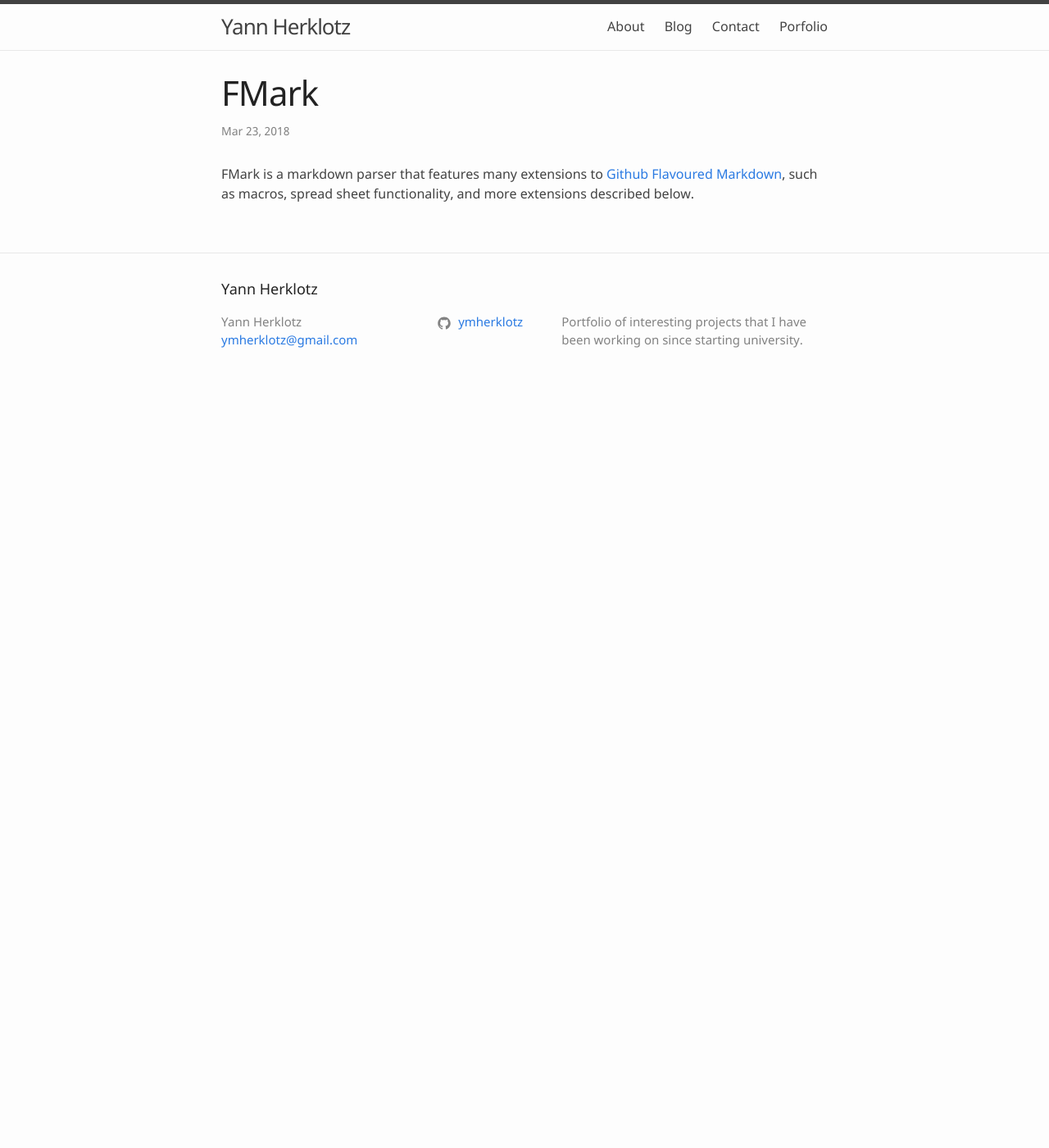
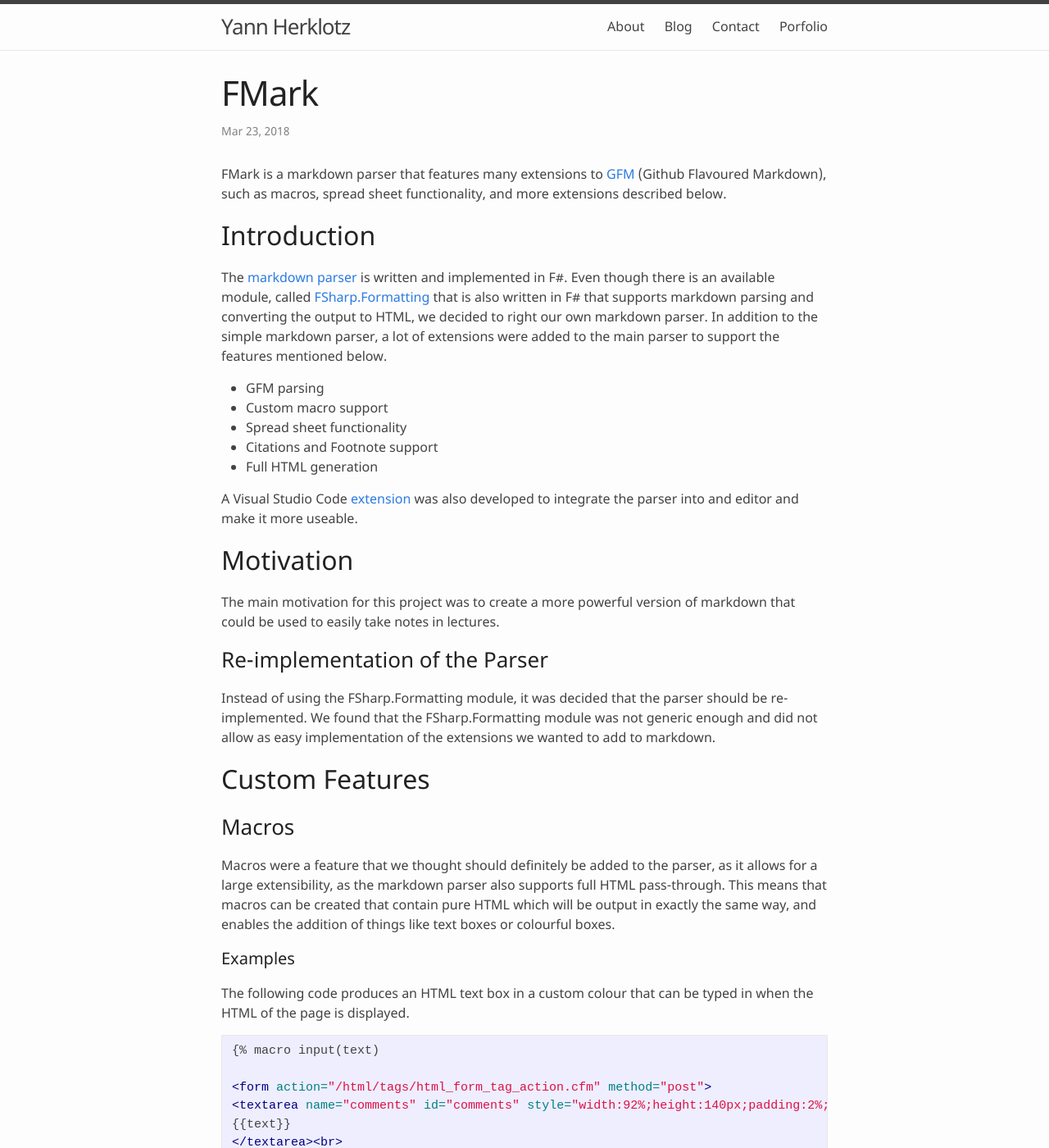
Before and after one commit to ymherklotz/website-imperial, a Jekyll site: the page built from _portfolio/2018-03-23-fmark.md, in a window 1280 px wide and 1400 px high. Shown: the whole window at 82% size. Built offline with Jekyll 4.4.1, drawn with Linux system fonts in a browser that asks for light colours; some of the changed text lies outside the part shown.

Commit message:
Adding favicon and more blogs

````diff
--- a/_includes/head.html
+++ b/_includes/head.html
@@ -10,6 +10,14 @@
   <link rel="canonical" href="{{ page.url | replace:'index.html','' | absolute_url }}">
   <link rel="alternate" type="application/rss+xml" title="{{ site.title | escape }}" href="{{ "/feed.xml" | relative_url }}">
 
+  <link rel="apple-touch-icon" sizes="180x180" href="/apple-touch-icon.png">
+  <link rel="icon" type="image/png" sizes="32x32" href="/favicon-32x32.png">
+  <link rel="icon" type="image/png" sizes="16x16" href="/favicon-16x16.png">
+  <link rel="manifest" href="/site.webmanifest">
+  <link rel="mask-icon" href="/safari-pinned-tab.svg" color="#5bbad5">
+  <meta name="msapplication-TileColor" content="#da532c">
+  <meta name="theme-color" content="#ffffff">
+
   {% if jekyll.environment == 'production' and site.google_analytics %}
   {% include google-analytics.html %}
   {% endif %}
--- a/_portfolio/2018-03-23-fmark.md
+++ b/_portfolio/2018-03-23-fmark.md
@@ -8,5 +8,105 @@ permalink: /portfolio/fmark/
 ---
 
 FMark is a markdown parser that features many extensions to
-[Github Flavoured Markdown](https://github.github.com/gfm/), such as macros, spread sheet
+[GFM](https://github.github.com/gfm/) (Github Flavoured Markdown), such as macros, spread sheet
 functionality, and more extensions described below.
+
+## Introduction
+
+The [markdown parser](https://github.com/ymherklotz/FMark) is written and implemented
+in F#. Even though there is an available module, called [FSharp.Formatting](TODO)
+that is also written in F# that supports markdown parsing and converting the output to HTML,
+we decided to right our own markdown parser. In addition to the simple markdown parser,
+a lot of extensions were added to the main parser to support the features mentioned below.
+
+- GFM parsing
+- Custom macro support
+- Spread sheet functionality
+- Citations and Footnote support
+- Full HTML generation
+
+A Visual Studio Code [extension](https://github.com/ymherklotz/FMark-vscode) was also developed
+to integrate the parser into and editor and make it more useable.
+
+## Motivation
+
+The main motivation for this project was to create a more powerful version of markdown that
+could be used to easily take notes in lectures.
+
+### Re-implementation of the Parser
+
+Instead of using the FSharp.Formatting module, it was decided that the parser should be
+re-implemented. We found that the FSharp.Formatting module was not generic enough and
+did not allow as easy implementation of the extensions we wanted to add to markdown.
+
+## Custom Features
+
+### Macros
+
+Macros were a feature that we thought should definitely be added to the parser, as it allows
+for a large extensibility, as the markdown parser also supports full HTML pass-through. This means
+that macros can be created that contain pure HTML which will be output in exactly the same way,
+and enables the addition of things like text boxes or colourful boxes.
+
+#### Examples
+
+The following code produces an HTML text box in a custom colour that can be typed in when the
+HTML of the page is displayed.
+
+{% raw %}
+``` html
+{% macro input(text)
+
+<form action="/html/tags/html_form_tag_action.cfm" method="post">
+<textarea name="comments" id="comments" style="width:92%;height:140px;padding:2%;font-size:1.2em;border:12px outset #6DB72C;">
+{{text}}
+</textarea><br>
+<input type="submit" value="Submit">
+</form>
+
+%}
+```
+{% endraw %}
+
+{% comment %}
+<form action="/html/tags/html_form_tag_action.cfm" method="post">
+<textarea name="comments" id="comments" style="width:92%;height:140px;padding:2%;font-size:1.2em;border:12px outset #6DB72C;">
+Argument that is passed to the macro.
+</textarea><br>
+<input type="submit" value="Submit">
+</form>
+{% endcomment %}
+
+### Spread Sheet
+
+Sometimes it is useful to directly do calculations in tables, as they are often used to display information.
+This can then be used to make tables more generic and not have to copy all the values over once
+something changes.
+
+#### Functionality
+
+Current functionality includes
+
+- __Cell Selection__ can be done using the following notation: `[y,x]`
+
+- __Ranges__ can be defined by using the following notation: `[y1,x1]:[y2,x2]`
+
+- __Functions__
+  - __AVG__: calculates the averages over a range.
+  - __SUM__: calculates the sum over a range of values.
+
+#### Examples
+
+|This|is|FMark|
+|---|---|---|
+|=5|=3|=SUM{[1,0]:[1,1]}|
+|=5%3|=[1,0]*[1,1]/((7-4)+2)|=AVG{[1,0]:[1,2]},2|
+
+<br>will get transformed into the table below once it is evaluated.
+
+|This|is|FMark|
+|---|---|---|
+|5|3|8|
+|2|3|5|
+
+<br>This means that the raw numbers can be changed, but the output for each cell can be dynamic.
````
Also changed, not shown: browserconfig.xml (added, +9 -0 lines), android-chrome-192x192.png (added), android-chrome-512x512.png (added), apple-touch-icon.png (added), favicon-16x16.png (added), favicon-32x32.png (added), favicon.ico (added), mstile-144x144.png (added), mstile-150x150.png (added), mstile-310x150.png (added), mstile-310x310.png (added), mstile-70x70.png (added), safari-pinned-tab.svg (added), site.webmanifest (added).
